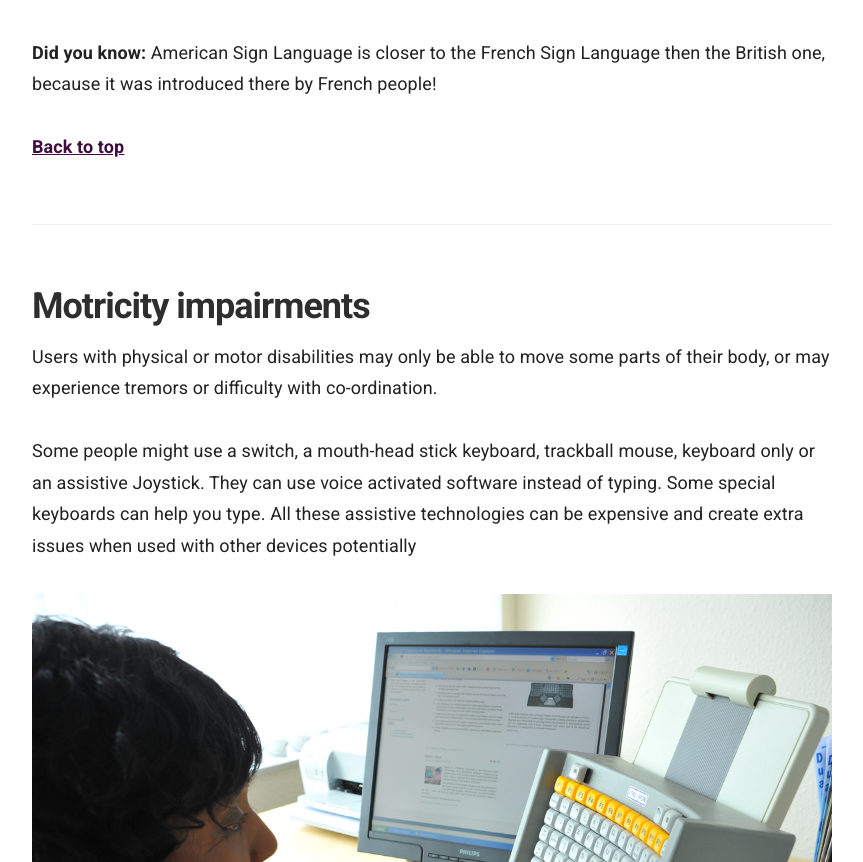
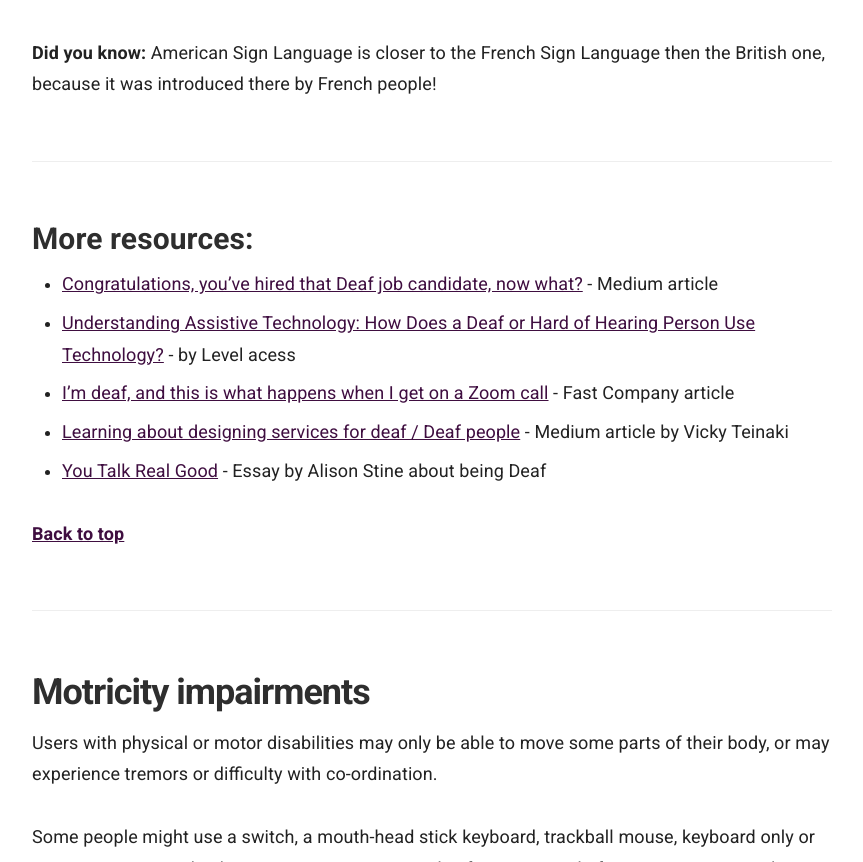
Before and after one commit to numbat70/inclusion2021, a Jekyll site: the page built from _docs/accessibility/advice-specific.md, in a window 1280 px wide and 900 px high, scrolled down 14392 px, cut to the strip 38-900 px from the top of the window. Shown: the whole strip, without its empty margins (358-1221 px from the left). Built offline with Jekyll 4.4.1, drawn with Linux system fonts in a browser that asks for light colours.

Commit message:
SK - add on being deaf

```diff
--- a/_docs/accessibility/advice-specific.md
+++ b/_docs/accessibility/advice-specific.md
@@ -217,6 +217,7 @@ This covers a wide range of sight issues, from extreme long or short sightedness
 **RNIB averts on Channel 4 to promote National Eye Health Week**
 <iframe width="560" weight="315" src="https://www.youtube.com/embed/64qpW4rbCQw" frameborder="0" allow="accelerometer; autoplay; clipboard-write; encrypted-media; gyroscope; picture-in-picture" allowfullscreen></iframe>
 
+
 [View the GOV UK poster on designing for users with low vision](https://accessibility.blog.gov.uk/wp-content/uploads/sites/52/2016/09/visually-impaired-low-vision.png)
 
 [**Back to top**]()
@@ -259,6 +260,13 @@ Just like blindness, deafness comes in varying degrees, and people who are legal
 </p>
 
 **Did you know:** American Sign Language is closer to the French Sign Language then the British one, because it was introduced there by French people!
+
+### More resources:
+- [Congratulations, you’ve hired that Deaf job candidate, now what?](https://medium.com/@bgramer/congratulations-youve-hired-that-deaf-job-candidate-now-what-c505946a0458) - Medium article
+- [Understanding Assistive Technology: How Does a Deaf or Hard of Hearing Person Use Technology?](https://www.levelaccess.com/understanding-assistive-technology-how-does-a-deaf-or-hard-of-hearing-person-use-technology/) - by Level acess
+- [I’m deaf, and this is what happens when I get on a Zoom call](https://www.fastcompany.com/90565930/im-deaf-and-this-is-what-happens-when-i-get-on-a-zoom-call) - Fast Company article
+- [Learning about designing services for deaf / Deaf people](https://medium.com/@vickytnz/learning-about-designing-services-for-deaf-deaf-people-18cc6a7a6f91) - Medium article by Vicky Teinaki
+- [You Talk Real Good](https://longreads.com/2019/10/21/you-talk-real-good/amp/) - Essay by Alison Stine about being Deaf
 
 [**Back to top**]()
 
```
